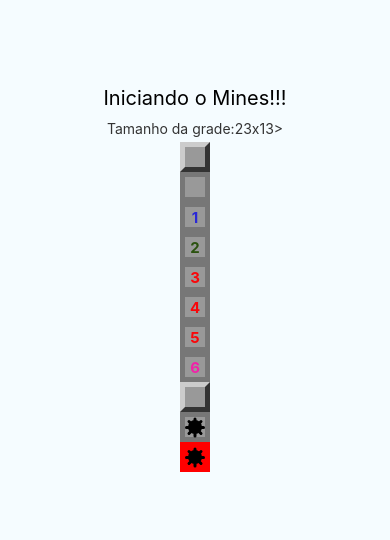
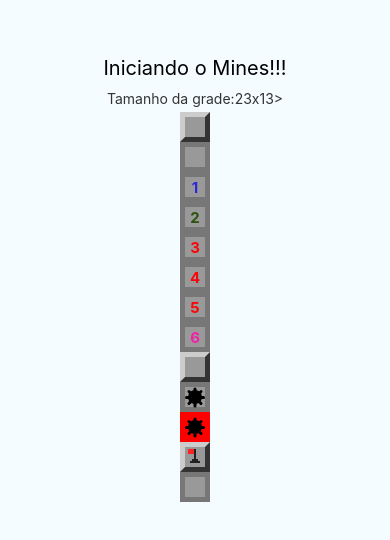
Before and after one commit to watilacosta/mine_field_rc, a React Native app: screen / in a window 390 px wide. Shown: the part 148-688 px from the top of the page. Built offline with nearby package versions, Linux system fonts and the light colour scheme.

Commit message:
Componente flag

```diff
--- a/App.js
+++ b/App.js
@@ -23,6 +23,8 @@
         <Field mined />
         <Field mined opened />
         <Field mined opened exploded />
+        <Field flagged />
+        <Field flagged opened/>
       </View>
     );
   }
--- a/src/components/Field.js
+++ b/src/components/Field.js
@@ -3,14 +3,16 @@
 
 import params from '../params'
 import Mine from './Mine'
+import Flag from './Flag'
 
 export default props => {
-  const {mined, opened, nearMines, exploded} = props
+  const {mined, opened, nearMines, exploded, flagged} = props
   const styleField = [styles.field]
 
   if (opened) styleField.push(styles.opened)
   if (exploded) styleField.push(styles.exploded)
-  if (styleField.length === 1) styleField.push(styles.regular)
+  if (flagged) styleField.push(styles.flagged)
+  if (!opened && !exploded) styleField.push(styles.regular)
 
   let color = null
 
@@ -28,6 +30,8 @@
           {nearMines}</Text> : false }
 
       {mined && opened ? <Mine /> : false}
+
+      {flagged && !opened ? <Flag /> : false}
     </View>
   )
 }
--- /dev/null
+++ b/src/components/Flag.js
@@ -0,0 +1,53 @@
+import React from 'react'
+import { View, StyleSheet } from 'react-native'
+
+export default props => {
+  return (
+    <View style={styles.container}>
+      <View style={styles.flagpole} />
+      <View style={styles.flag} />
+      <View style={styles.base1} />
+      <View style={styles.base2} />
+    </View>
+  )
+}
+
+const styles = StyleSheet.create({
+  container: {
+    marginTop: 2,
+  },
+
+  flagpole: {
+    position: 'absolute',
+    height: 14,
+    width: 2,
+    backgroundColor: '#222',
+    marginLeft: 9,
+  },
+
+  flag: {
+    position: 'absolute',
+    height: 5,
+    width: 6,
+    backgroundColor: '#F22',
+    marginLeft: 3,
+  },
+
+  base1: {
+    position: 'absolute',
+    height: 2,
+    width: 6,
+    backgroundColor: '#222',
+    marginLeft: 7,
+    marginTop: 10,
+  },
+
+  base2: {
+    position: 'absolute',
+    height: 2,
+    width: 10,
+    backgroundColor: '#222',
+    marginLeft: 5,
+    marginTop: 12,
+  },
+})
```
Also changed, not shown: 1 other file (tests, documents, lock files or other folders).
